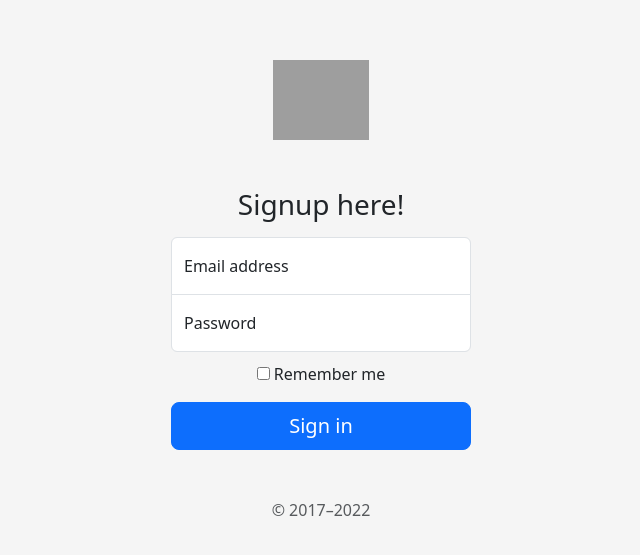
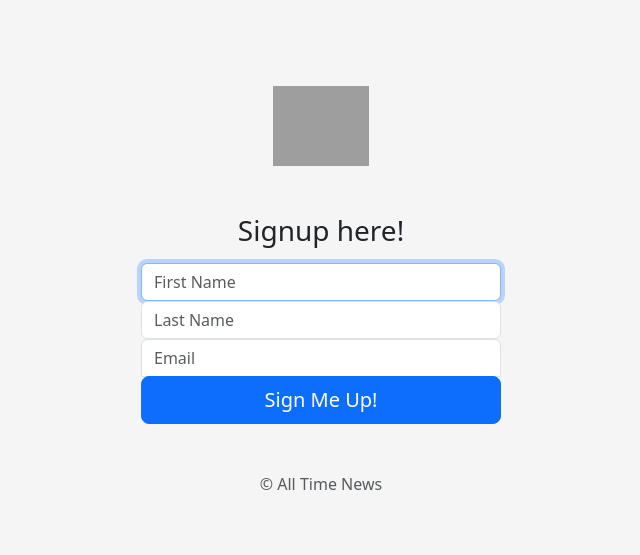
Before and after one commit to FrancisOdhiambo12/Newsletter-Signup, a website: page signup.html in a window 1280 px wide. Shown: the part 101-656 px from the top of the page, without its empty margins (319-959 px from the left). Drawn offline with nearby package versions, Linux system fonts and the light colour scheme; grey boxes are pictures that could not be loaded.

Commit message:
Adding a POST request

```diff
--- a/styles.css
+++ b/public/css/styles.css
@@ -12,12 +12,12 @@ body {
 }
 
 .form-signin {
-  max-width: 330px;
-  padding: 15px;
+  max-width: 400px;
+  padding: 20px;
 }
 
 .form-signin .form-floating:focus-within {
-  z-index: 2;
+  z-index: 1;
 }
 
 .form-signin input[type="email"] {
--- a/signup.html
+++ b/signup.html
@@ -49,11 +49,11 @@
     <link rel="icon" href="/docs/5.3/assets/img/favicons/favicon.ico" />
     <meta name="theme-color" content="#712cf9" />
     <!-- Custom styles for this template -->
-    <link href="styles.css" rel="stylesheet" />
+    <link href="css/styles.css" rel="stylesheet" />
   </head>
   <body class="text-center">
     <main class="form-signin w-100 m-auto">
-      <form>
+      <form action="/" method="POST">
         <img
           class="mb-5"
           src="https://banner2.cleanpng.com/20180407/gpw/kisspng-eastern-technical-high-school-newsletter-informati-click-5ac93b137bc5d4.224735051523137299507.jpg"
@@ -63,34 +63,31 @@
         />
         <h1 class="h3 mb-3 fw-normal">Signup here!</h1>
 
-        <div class="form-floating">
           <input
-            type="email"
+            type="text"
+            name="fname"
             class="form-control"
-            id="floatingInput"
-            placeholder="name@example.com"
+            placeholder="First Name"
+            required autofocus
           />
-          <label for="floatingInput">Email address</label>
-        </div>
-        <div class="form-floating">
-          <input
-            type="password"
-            class="form-control"
-            id="floatingPassword"
-            placeholder="Password"
-          />
-          <label for="floatingPassword">Password</label>
-        </div>
+            <input
+              type="text"
+              name="lname"
+              class="form-control"
+              placeholder="Last Name"
+              required
+            />
 
-        <div class="checkbox mb-3">
-          <label>
-            <input type="checkbox" value="remember-me" /> Remember me
-          </label>
-        </div>
+            <input
+              type="email"
+              name="email"
+              class="form-control"
+              placeholder="Email" required >
+
         <button class="w-100 btn btn-lg btn-primary" type="submit">
-          Sign in
+          Sign Me Up!
         </button>
-        <p class="mt-5 mb-3 text-muted">&copy; 2017–2022</p>
+        <p class="mt-5 mb-3 text-muted">&copy; All Time News</p>
       </form>
     </main>
   </body>
```
Also changed, not shown: app.js (+18 -1 lines).
